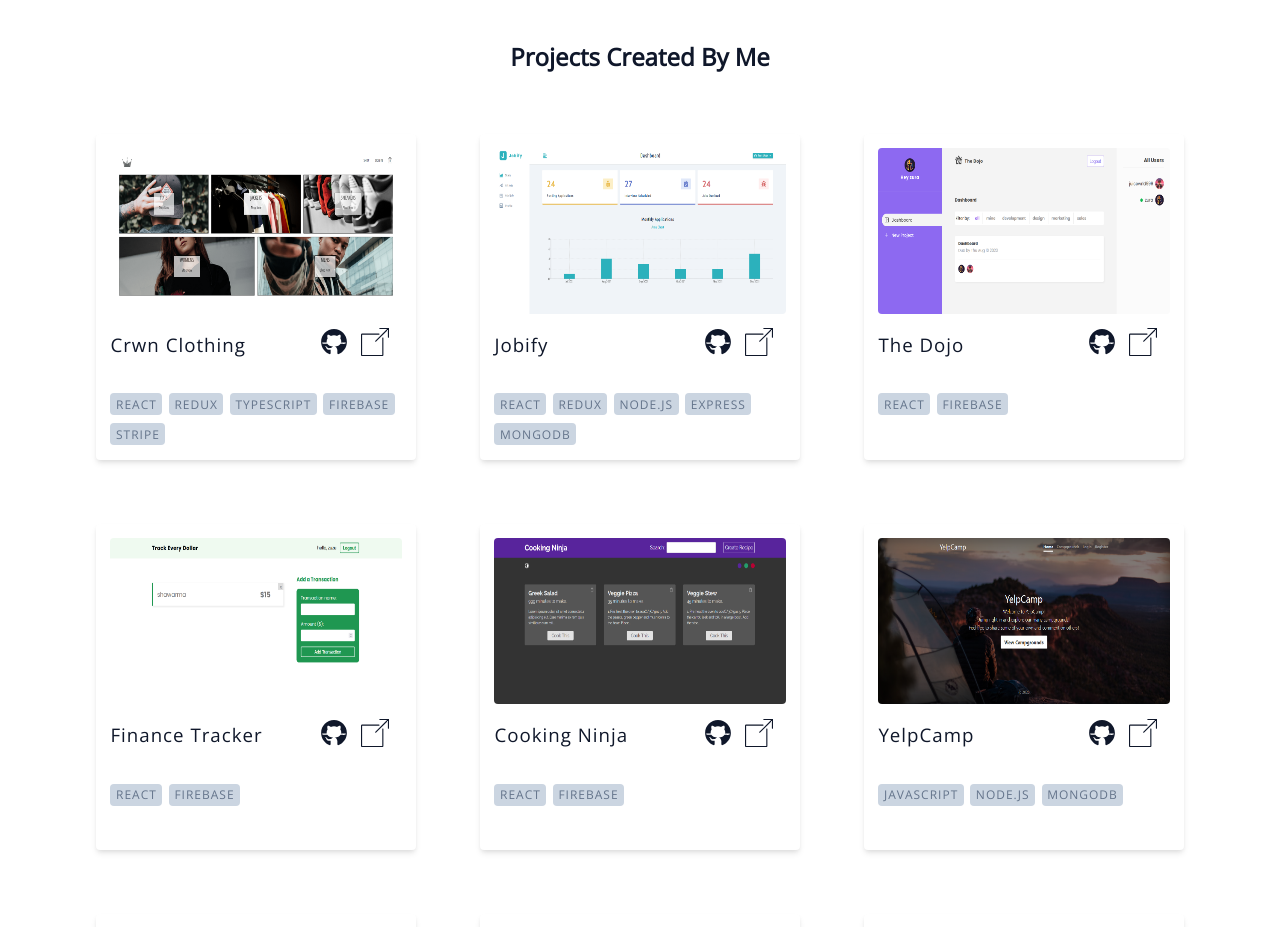
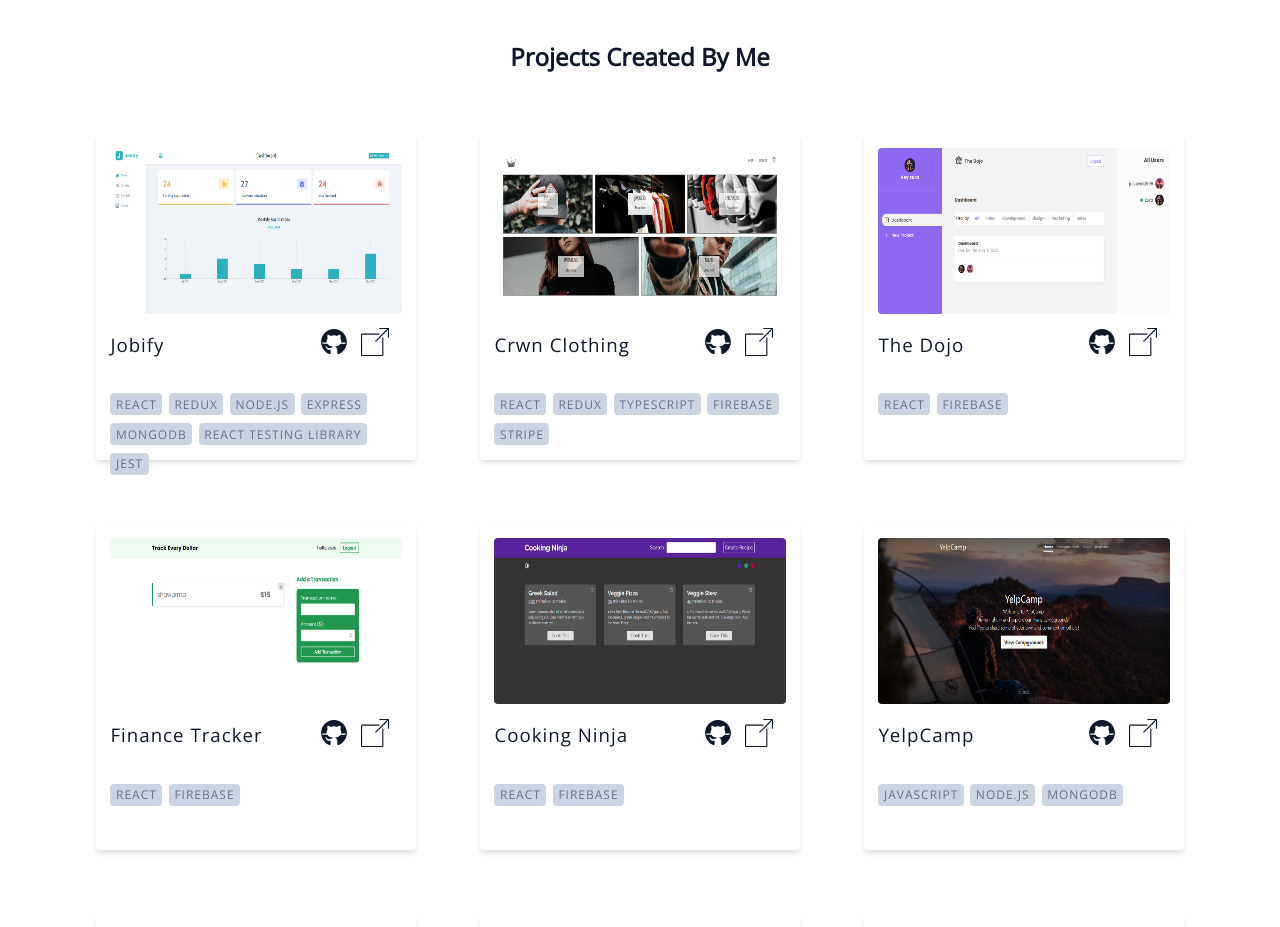
Before and after one commit to chubinashvili/my-portfolio, a React (Create React App) app: page / in a window 1280 px wide. Shown: the part 820-1747 px from the top of the page. Built offline with nearby package versions, Linux system fonts and the light colour scheme.

Commit message:
updated jobify project data

```diff
--- a/src/routes/Projects/Projects.component.jsx
+++ b/src/routes/Projects/Projects.component.jsx
@@ -6,7 +6,13 @@
 import { SwitchContext } from '../../contexts/switch.context';
 
 const PROJECTS = [
-    {
+  {
+    title: 'Jobify',
+    github: 'https://github.com/chubinashvili/jobify',
+    web: 'https://jobify-k454.onrender.com/',
+    imageUrl: '/images/jobify.PNG',
+    technologies: ['React', 'Redux', 'Node.js', 'Express', 'MONGODB', 'React Testing Library', 'Jest'],
+  }, {
       title: 'Crwn Clothing',
       github: 'https://github.com/chubinashvili/crwn-clothing',
       web: 'https://crwn-clothing-application.netlify.app/',
@@ -18,12 +24,6 @@
         'FIREBASE',
         'STRIPE'
       ],
-    }, {
-      title: 'Jobify',
-      github: 'https://github.com/chubinashvili/jobify',
-      web: 'https://jobify-k454.onrender.com/',
-      imageUrl: '/images/jobify.PNG',
-      technologies: ['React', 'Redux', 'Node.js', 'Express', 'MONGODB'],
     }, {
       title: 'The Dojo',
       github: 'https://github.com/chubinashvili/the-dojo',
```
